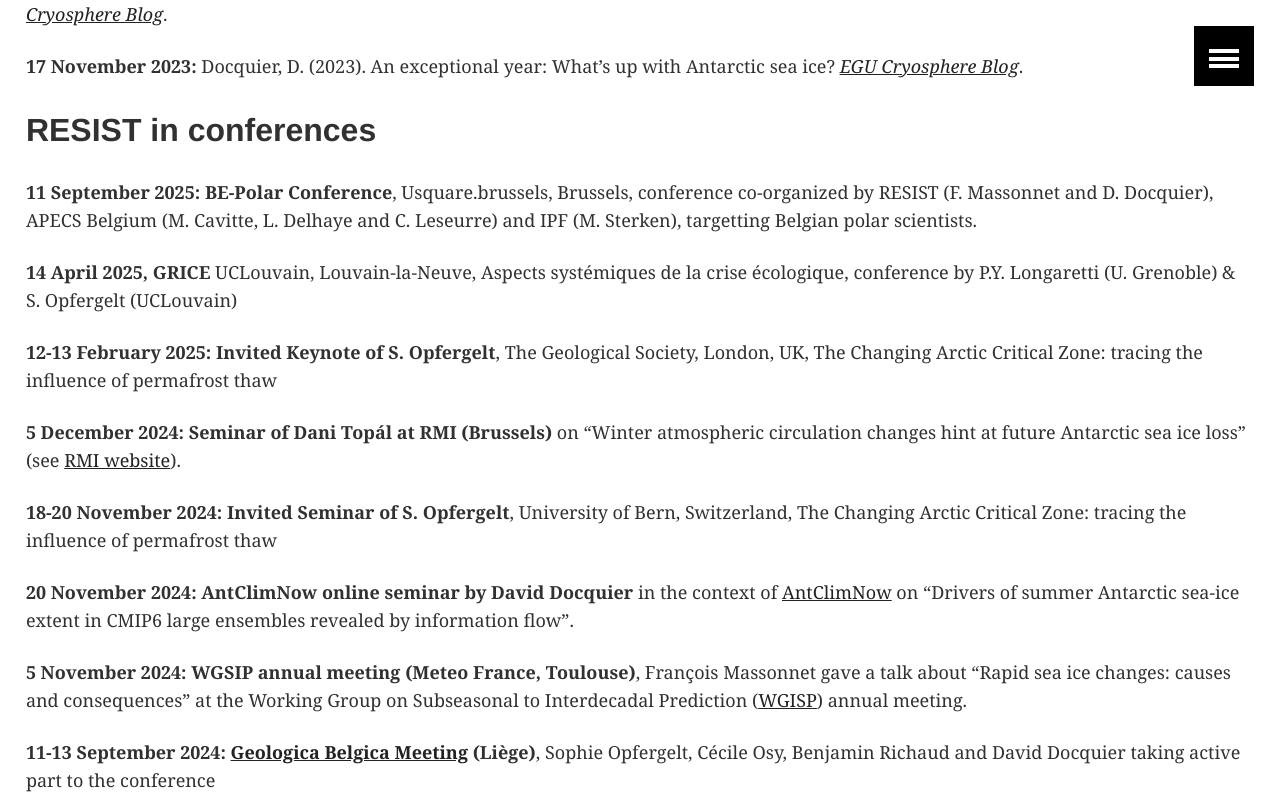
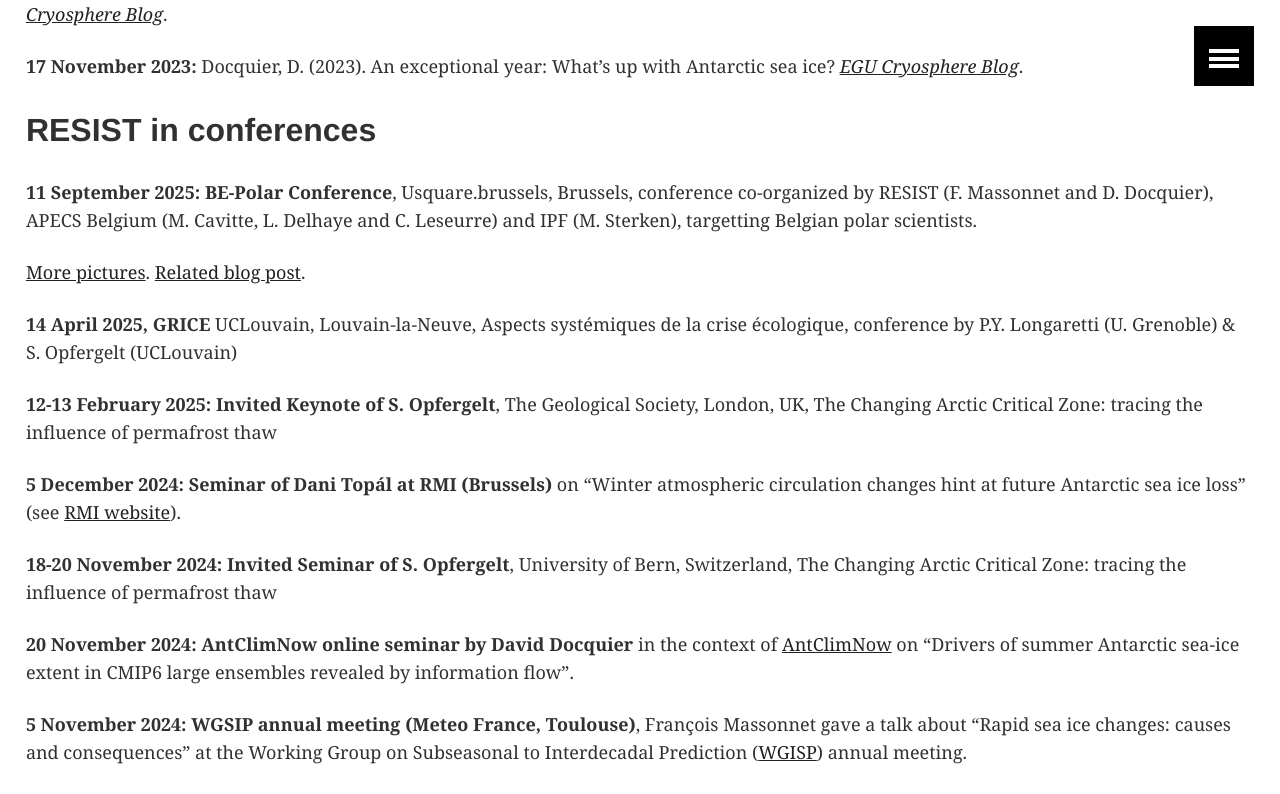
Before and after one commit to resist-impuls/resist-impuls.github.io, a Jekyll site: the page built from outreach.md, in a window 1280 px wide and 900 px high, scrolled down 1438 px, cut to the strip 0-794 px from the top of the window. Built offline with Jekyll 4.4.1, drawn with Linux system fonts in a browser that asks for light colours; our own code applies the rules of GitHub Pages for plain Markdown files.

Commit message:
Update outreach.md

```diff
--- a/outreach.md
+++ b/outreach.md
@@ -28,6 +28,11 @@
 
 **11 September 2025: BE-Polar Conference**, Usquare.brussels, Brussels, conference co-organized by RESIST (F. Massonnet and D. Docquier), APECS Belgium (M. Cavitte, L. Delhaye and C. Leseurre) and IPF (M. Sterken), targetting Belgian polar scientists.
 
+
+
+[More pictures](https://www.apecsbelgium.com/portfolio/be-polar-conference-2024).
+[Related blog post](https://www.apecsbelgium.com/post/be-polar-conference-2025).
+
 **14 April 2025, GRICE** UCLouvain, Louvain-la-Neuve, Aspects systémiques de la crise écologique, conference by P.Y. Longaretti (U. Grenoble) & S. Opfergelt (UCLouvain)
 
 **12-13 February 2025: Invited Keynote of S. Opfergelt**, The Geological Society, London, UK, The Changing Arctic Critical Zone: tracing the influence of permafrost thaw
```
